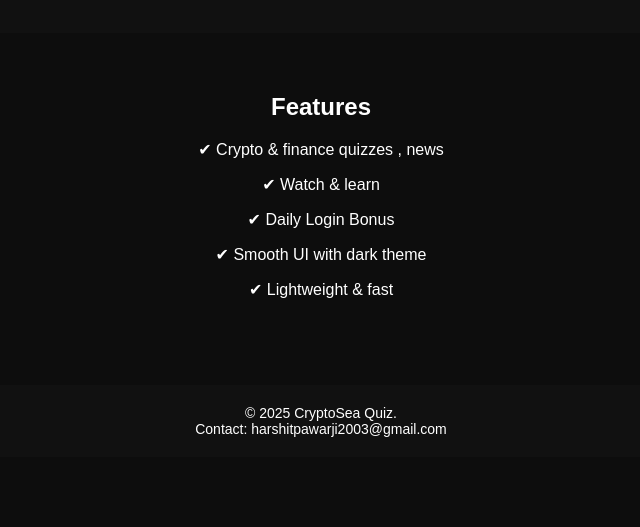
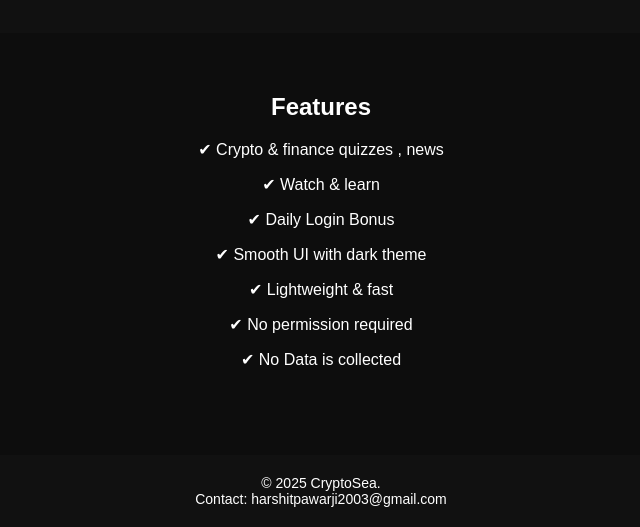
Before and after one commit to harshitjihu/harshitjihu.github.io, a plain HTML site: page index.html in a window 1280 px wide. Shown: the part 488-1015 px from the top of the page, without its empty margins (319-959 px from the left). Before the commit the page ends 945 px from the top, so only its background shows below. Drawn offline with Linux system fonts and the light colour scheme.

Commit message:
Update index.html

```diff
--- a/index.html
+++ b/index.html
@@ -81,10 +81,12 @@
     <p>✔ Daily Login Bonus</p>
     <p>✔ Smooth UI with dark theme</p>
     <p>✔ Lightweight & fast</p>
+    <p>✔ No permission required</p>
+    <p>✔ No Data is collected </p>
 </div>
 
 <footer>
-    © 2025 CryptoSea Quiz.
+    © 2025 CryptoSea.
     <br>Contact: harshitpawarji2003@gmail.com
 </footer>
 
```
